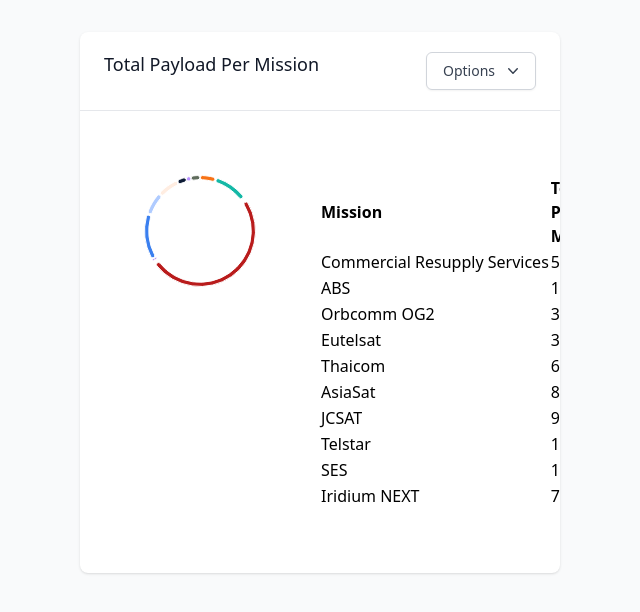
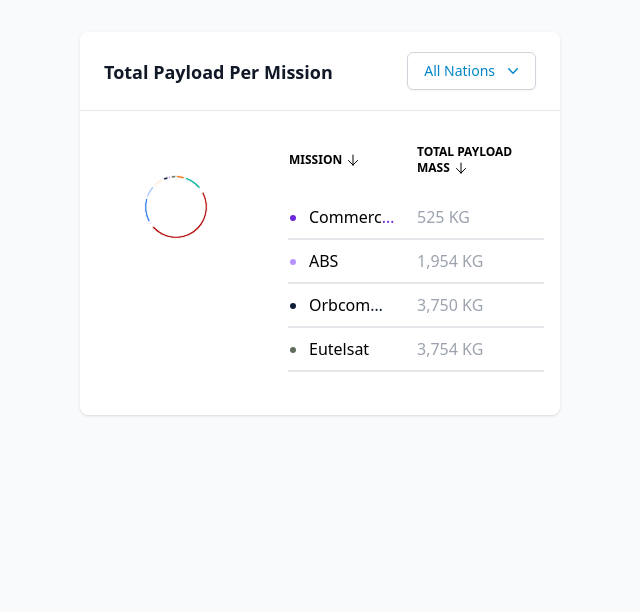
Before and after one commit to sleepinlight/hiring-frontend-engineer-master, a React (Create React App) app: page / in a window 1280 px wide. Shown: the top 612 px of the page, without its empty margins (320-960 px from the left). Built offline with nearby package versions, Linux system fonts and the light colour scheme.

Commit message:
getting closer

```diff
--- a/src/components/DonutChart/DonutChart.tsx
+++ b/src/components/DonutChart/DonutChart.tsx
@@ -12,7 +12,7 @@
 
 const DonutChart: React.FC<DonutChartProps> = (props: DonutChartProps) => {
   const getColors = (): string[] => {
-    return MissionColors.slice(0, props.missions.length);
+    return props.missions.map((m) => m.color || "");
   };
 
   const getData = (): number[] => {
--- /dev/null
+++ b/src/components/Icons/SortArrow.tsx
@@ -0,0 +1,30 @@
+export interface SortArrowProps {
+  ascending: boolean;
+}
+
+const SortArrow: React.FC<SortArrowProps> = (props: SortArrowProps) => {
+  const directionalString = props.ascending
+    ? "M12 4.5v15m0 0l6.75-6.75M12 19.5l-6.75-6.75"
+    : "M12 19.5v-15m0 0l-6.75 6.75M12 4.5l6.75 6.75";
+
+  return (
+    <>
+      <svg
+        xmlns="http://www.w3.org/2000/svg"
+        fill="none"
+        viewBox="0 0 24 24"
+        strokeWidth={1.5}
+        stroke="currentColor"
+        className="w-4 h-4 inline align-bottom"
+      >
+        <path
+          strokeLinecap="round"
+          strokeLinejoin="round"
+          d={directionalString}
+        />
+      </svg>
+    </>
+  );
+};
+
+export default SortArrow;
--- a/src/components/MissionData/MissionPayloadList.tsx
+++ b/src/components/MissionData/MissionPayloadList.tsx
@@ -1,5 +1,6 @@
 import { useEffect, useState } from "react";
 import { Mission } from "../../shared/interfaces/Mission.interface";
+import SortArrow from "../Icons/SortArrow";
 
 export interface MissionPayloadListProps {
   missions: Mission[];
@@ -18,14 +19,14 @@
     setSortedMissions([...props.missions]);
   }, [props.missions]);
 
-  useEffect(() => {
+  useEffect((): void => {
     const sortedArr = alphabetical
       ? [...props.missions].sort()
       : [...props.missions].sort().reverse();
     setSortedMissions(sortedArr);
   }, [alphabetical]);
 
-  useEffect(() => {
+  useEffect((): void => {
     const sortedArr = [...props.missions].sort((a: Mission, b: Mission) => {
       return ascending
         ? a.totalMass! - b.totalMass!
@@ -35,26 +36,44 @@
   }, [ascending]);
 
   return (
-    <table className="my-16 table-fixed">
-      <thead>
-        <tr className="text-left">
-          <th onClick={() => setAlphabetical(!alphabetical)}>Mission</th>
-          <th onClick={() => setAscending(!ascending)}>Total Payload Mass</th>
+    <div className="max-h-60 my-8 mx-4 overflow-y-auto">
+      <table className="table-fixed font-sans relative w-full">
+        <thead className="sticky top-0 bg-white">
+          <tr className="text-left uppercase text-xs">
+            <th className="pb-5" onClick={() => setAlphabetical(!alphabetical)}>
+              <span>
+                Mission <SortArrow ascending={alphabetical} />
+              </span>
+            </th>
+            <th className="pb-5" onClick={() => setAscending(!ascending)}>
+              {" "}
+              <span>
+                Total Payload Mass <SortArrow ascending={ascending} />
+              </span>
+            </th>
           </tr>
         </thead>
         <tbody>
           {sortedMissions?.map((mission) => {
             return (
-            <tr key={mission.id}>
-              <td>
-                <span className="truncate ...">{mission.name}</span>
+              <tr key={mission.id} className="border-b-2">
+                <td
+                  className="list-item my-2 mx-5"
+                  style={{ color: mission.color }}
+                >
+                  <div className="truncate">
+                    <span style={{ color: "black" }}>{mission.name}</span>
+                  </div>
                 </td>
-              <td>{mission.totalMass}</td>
+                <td className="my-2 text-gray-400">
+                  {mission.totalMass?.toLocaleString()} KG
+                </td>
               </tr>
             );
           })}
         </tbody>
       </table>
+    </div>
   );
 };
 
--- a/src/components/NationalityDropdown/NationalityDropdown.tsx
+++ b/src/components/NationalityDropdown/NationalityDropdown.tsx
@@ -4,6 +4,7 @@
 
 export interface NationalityDropdownProps {
   nationalities: string[];
+  currentFilter: string;
   onNationalitySelected: (nationality: string) => void;
 }
 
@@ -17,8 +18,8 @@
   return (
     <Menu as="div" className="relative inline-block text-left">
       <div>
-        <Menu.Button className="inline-flex w-full justify-center rounded-md border border-gray-300 bg-white px-4 py-2 text-sm font-medium text-gray-700 shadow-sm hover:bg-gray-50 focus:outline-none focus:ring-2 focus:ring-indigo-500 focus:ring-offset-2 focus:ring-offset-gray-100">
-          Options
+        <Menu.Button className="inline-flex w-full justify-center rounded-md border border-gray-300 bg-white px-4 py-2 text-sm font-medium text-sky-600 shadow-sm hover:bg-gray-50 focus:outline-none focus:ring-2 focus:ring-indigo-500 focus:ring-offset-2 focus:ring-offset-gray-100">
+          {props.currentFilter}
           <ChevronDownIcon className="-mr-1 ml-2 h-5 w-5" aria-hidden="true" />
         </Menu.Button>
       </div>
--- a/src/components/PayloadCard.tsx
+++ b/src/components/PayloadCard.tsx
@@ -2,6 +2,7 @@
 import payloadData from "../dataset/missions.json";
 import { Mission } from "../shared/interfaces/Mission.interface";
 import { MissionPayload } from "../shared/interfaces/MissionPayload.interface";
+import { MissionColors } from "../shared/utils/colors";
 import DonutChart from "./DonutChart/DonutChart";
 import MissionPayloadList from "./MissionData/MissionPayloadList";
 import NationalityDropdown from "./NationalityDropdown/NationalityDropdown";
@@ -16,6 +17,8 @@
   const [filteredMissionData, setFilteredMissionData] = useState<Mission[]>(
     payloadData.data.missions
   );
+  const [currentFilterOption, setCurrentFilterOption] =
+    useState<string>("All Nations");
 
   const calculateTotalMass = (mission: Mission): number => {
     return mission.payloads.reduce(
@@ -27,7 +30,7 @@
   const parsePayloadAndSetData = (missions: Mission[]): void => {
     const foundNationalities: string[] = ["All Nations"];
     const missionsWithoutNullPayloads = [
-      ...missions.map((mission) => {
+      ...missions.map((mission, index) => {
         mission.payloads = mission.payloads.filter((payload) => {
           if (payload !== null) {
             foundNationalities.push(payload.nationality);
@@ -35,6 +38,7 @@
           }
         });
         mission.totalMass = calculateTotalMass(mission);
+        mission.color = MissionColors[index];
         return mission;
       }),
     ];
@@ -51,6 +55,7 @@
             )
           )
         : missionData;
+    setCurrentFilterOption(nation);
     setFilteredMissionData([...missionsByNation]);
   };
 
@@ -61,11 +66,12 @@
   return (
     <div className="overflow-hidden bg-white shadow sm:rounded-lg mx-auto w-2/5 mt-8">
       <div className="px-4 py-5 sm:px-6 flex justify-between">
-        <h3 className="text-lg font-medium leading-6 text-gray-900">
+        <h3 className="text-lg font-bold leading-6 text-gray-900 mt-2">
           Total Payload Per Mission
         </h3>
         <NationalityDropdown
           nationalities={nationalities}
+          currentFilter={currentFilterOption}
           onNationalitySelected={(nation: string) =>
             filterMissionsByNation(nation)
           }
@@ -73,7 +79,7 @@
       </div>
       <div className="border-t border-gray-200">
         <div className="flex justify-around">
-          <div className="w-1/2 p-16 align-middle">
+          <div className="w-2/5 p-16 align-middle">
             <DonutChart missions={filteredMissionData}></DonutChart>
           </div>
           <MissionPayloadList
--- a/src/shared/interfaces/Mission.interface.ts
+++ b/src/shared/interfaces/Mission.interface.ts
@@ -3,6 +3,7 @@
 export interface Mission {
   id: string;
   name: string;
+  payloads: (MissionPayload | null)[];
   totalMass?: number;
-  payloads: (MissionPayload | null)[];
+  color?: string;
 }
```
Lines whose indentation alone changed are shown as unchanged.
